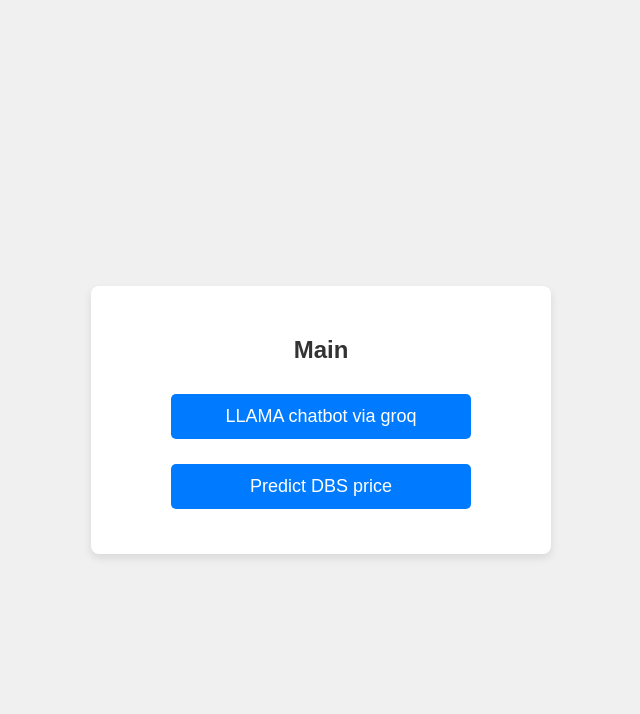
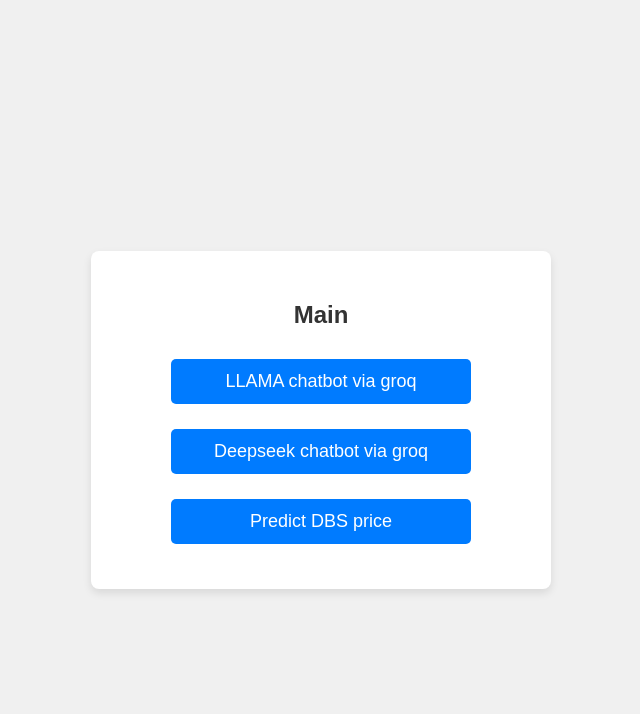
Before and after one commit to Hanafi555/dbss, a Flask app: page /main in a window 1280 px wide. Shown: the top 714 px of the page, without its empty margins (319-959 px from the left). Run offline with Flask 3, Linux system fonts and the light colour scheme.

Commit message:
Update main.html

```diff
--- a/templates/main.html
+++ b/templates/main.html
@@ -10,6 +10,9 @@
         <form action="/llama" method="post">
             <input type="submit" value="LLAMA chatbot via groq">
         </form>
+        <form action="/deepseek" method="post">
+            <input type="submit" value="Deepseek chatbot via groq">
+        </form>
         <form action="/dbs" method=" "post">
             <input type="submit" value="Predict DBS price">
          </form>
```
